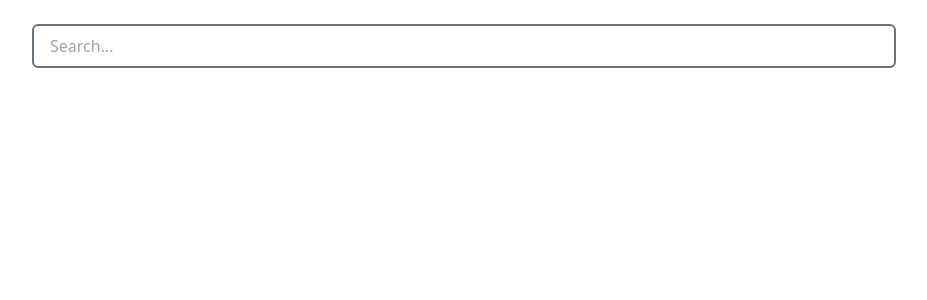
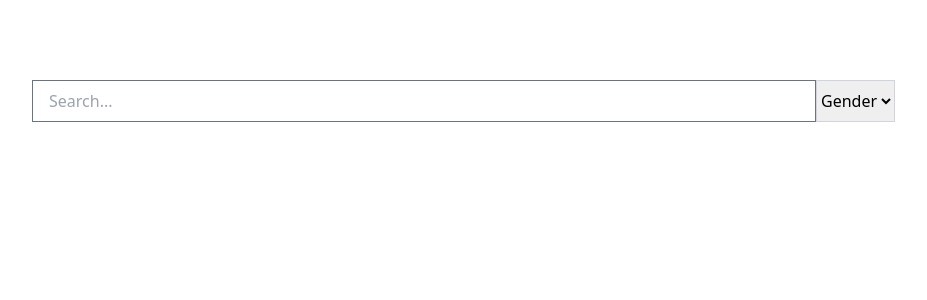
Before and after one commit to candraKriswinarto/users-table-filter, a React (Vite) app: page / in a window 1280 px wide. Shown: the top 300 px of the page, without its empty margins (176-1103 px from the left). Built offline with nearby package versions, Linux system fonts and the light colour scheme.

Commit message:
fitler component

```diff
--- a/src/App.jsx
+++ b/src/App.jsx
@@ -1,10 +1,14 @@
+import Filter from "./components/Filter"
 import InputSearch from "./components/InputSearch"
 
 function App() {
 
   return (
-    <div className="max-w-4xl mx-auto mt-6 px-4">
-      <InputSearch />
+    <div className="max-w-4xl mx-auto mt-20 px-4">
+      <div className="flex justify-between">
+        <InputSearch />
+        <Filter />
+      </div>
     </div>
   )
 }
--- /dev/null
+++ b/src/components/Filter.jsx
@@ -0,0 +1,14 @@
+
+const Filter = () => {
+  return (
+    <div className="w-20">
+      <select className="h-full border-gray-300 border-solid border outline-none">
+        <option selected>Gender</option>
+        <option value="male">Male</option>
+        <option value="female">Female</option>
+      </select>
+    </div>
+  )
+}
+
+export default Filter
--- a/src/components/InputSearch.jsx
+++ b/src/components/InputSearch.jsx
@@ -1,11 +1,11 @@
 
 const InputSearch = () => {
   return (
-    <div>
+    <div className="grow">
       <input
         type="search"
         placeholder="Search..."
-        className="w-full px-4 py-2 border-gray-500 border-2 rounded-md outline-none"
+        className="w-full px-4 py-2 border-gray-500 border outline-none"
       />
     </div>
   )
```
